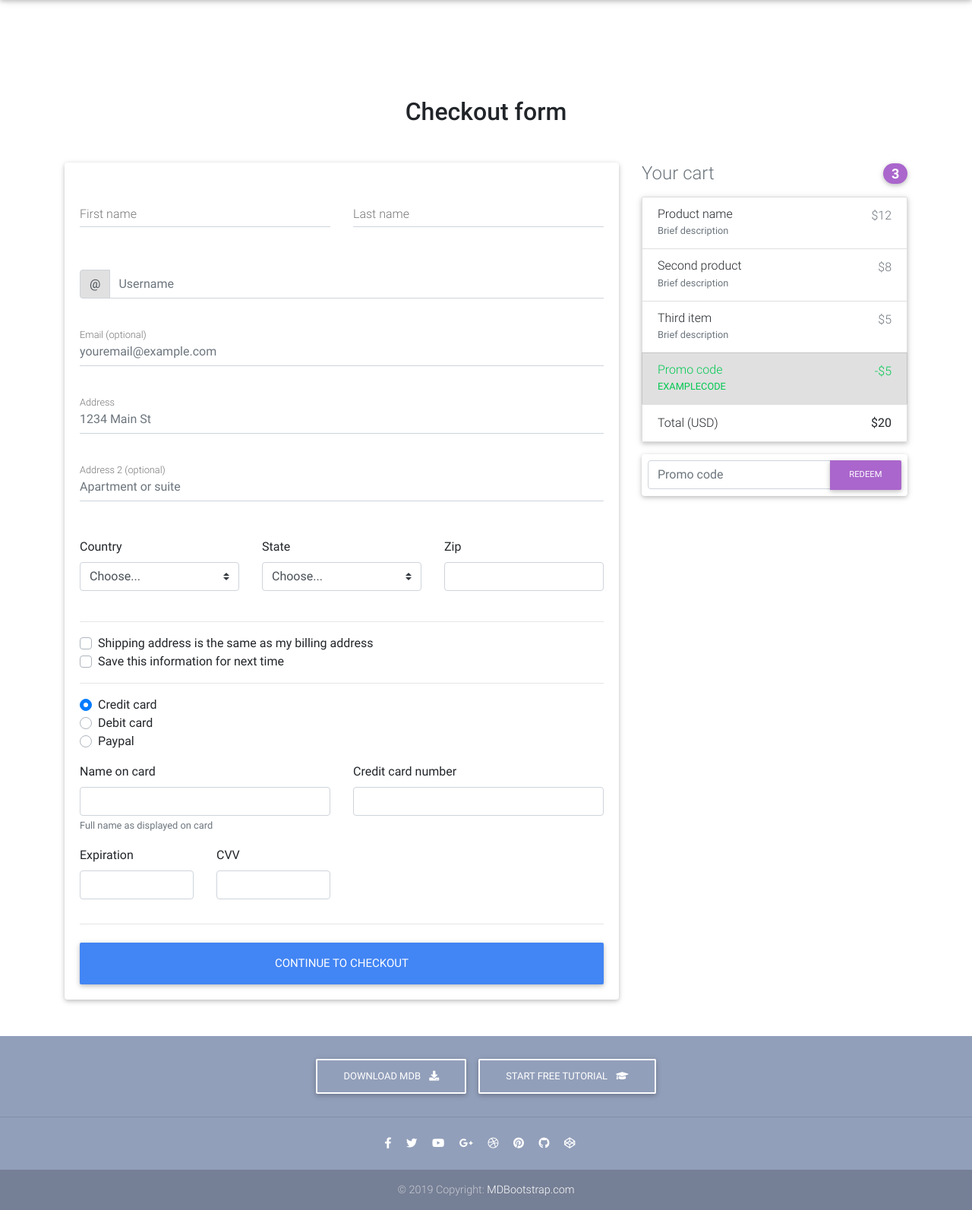
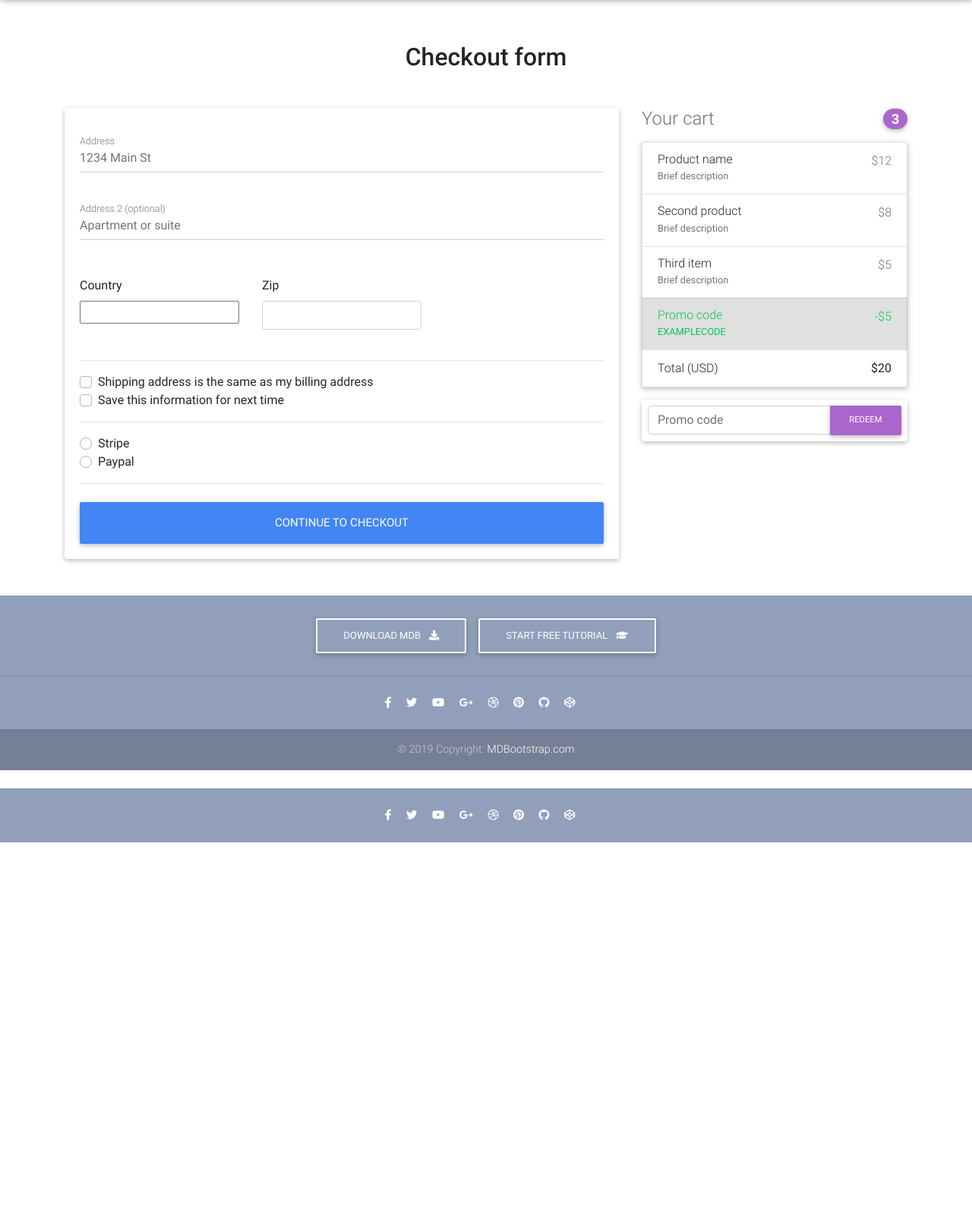
Before and after one commit to Prashant-Sethi/django-ecommerce-tut, a Django app: page /checkout/ in a window 1280 px wide. Shown: the part 64-1657 px from the top of the page at 76% size. After the commit the page ends 1173 px from the top, so only its background shows below. Run offline with Django 3.2, Linux system fonts and the light colour scheme; a user stored in the database is signed in; tables that the repository leaves empty hold one stand-in row (values such as "Sample post"); some libraries are stand-ins or nearby versions.

Commit message:
Added checkout route handling

```diff
--- a/jd_ecom_prj/settings/base.py
+++ b/jd_ecom_prj/settings/base.py
@@ -43,7 +43,8 @@
     'allauth.account',
     'allauth.socialaccount',
 
-    'crispy_forms'
+    'crispy_forms',
+    'django_countries'
 ]
 
 MIDDLEWARE = [
--- /dev/null
+++ b/store/forms.py
@@ -0,0 +1,45 @@
+from django import forms
+from django_countries.fields import CountryField
+from django_countries.widgets import CountrySelectWidget
+
+
+PAYMENT_CHOICES = (
+    ('S', 'Stripe'),
+    ('P', 'Paypal')
+)
+
+
+class CheckoutForm(forms.Form):
+    street_address = forms.CharField(
+        widget=forms.TextInput(attrs={
+            'placeholder': '1234 Main St',
+            'class': 'form-control'
+        }))
+
+    apartment_address = forms.CharField(
+        required=False,
+        widget=forms.TextInput(attrs={
+            'placeholder': 'Apartment or suite',
+            'class': 'form-control'
+        }))
+
+    country = CountryField(
+        blank_label='(Select country)').formfield(
+            widget=CountrySelectWidget(attrs={
+                'class': 'custom-select d-block w-100 form-control'
+            }))
+
+    zip_code = forms.CharField(
+        widget=forms.TextInput(attrs={
+            'class': 'form-control'
+        })
+    )
+
+    same_shipping_address = forms.BooleanField(
+        required=False, widget=forms.CheckboxInput())
+
+    save_info = forms.BooleanField(
+        required=False, widget=forms.CheckboxInput())
+
+    payment_option = forms.ChoiceField(
+        widget=forms.RadioSelect(), choices=PAYMENT_CHOICES)
--- a/store/templates/store/checkout.html
+++ b/store/templates/store/checkout.html
@@ -1,9 +1,10 @@
 {% extends 'base.html' %}
+{% load crispy_forms_tags %}
 
   {% block content %}
 
   <!--Main layout-->
-  <main class="mt-5 pt-4">
+  <main class="">
     <div class="container wow fadeIn">
 
       <!-- Heading -->
@@ -19,61 +20,20 @@
           <div class="card">
 
             <!--Card content-->
-            <form class="card-body">
-
-              <!--Grid row-->
-              <div class="row">
-
-                <!--Grid column-->
-                <div class="col-md-6 mb-2">
-
-                  <!--firstName-->
-                  <div class="md-form ">
-                    <input type="text" id="firstName" class="form-control">
-                    <label for="firstName" class="">First name</label>
-                  </div>
-
-                </div>
-                <!--Grid column-->
-
-                <!--Grid column-->
-                <div class="col-md-6 mb-2">
-
-                  <!--lastName-->
-                  <div class="md-form">
-                    <input type="text" id="lastName" class="form-control">
-                    <label for="lastName" class="">Last name</label>
-                  </div>
-
-                </div>
-                <!--Grid column-->
-
-              </div>
-              <!--Grid row-->
-
-              <!--Username-->
-              <div class="md-form input-group pl-0 mb-5">
-                <div class="input-group-prepend">
-                  <span class="input-group-text" id="basic-addon1">@</span>
-                </div>
-                <input type="text" class="form-control py-0" placeholder="Username" aria-describedby="basic-addon1">
-              </div>
-
-              <!--email-->
-              <div class="md-form mb-5">
-                <input type="text" id="email" class="form-control" placeholder="youremail@example.com">
-                <label for="email" class="">Email (optional)</label>
-              </div>
+            <form class="card-body" method="post">
+            {% csrf_token %}
 
               <!--address-->
               <div class="md-form mb-5">
-                <input type="text" id="address" class="form-control" placeholder="1234 Main St">
+                {% comment %} <input type="text" id="address" class="form-control" placeholder="1234 Main St"> {% endcomment %}
+                {{ form.street_address }}
                 <label for="address" class="">Address</label>
               </div>
 
               <!--address-2-->
               <div class="md-form mb-5">
-                <input type="text" id="address-2" class="form-control" placeholder="Apartment or suite">
+                {% comment %} <input type="text" id="address-2" class="form-control" placeholder="Apartment or suite"> {% endcomment %}
+                {{ form.apartment_address }}
                 <label for="address-2" class="">Address 2 (optional)</label>
               </div>
 
@@ -84,17 +44,18 @@
                 <div class="col-lg-4 col-md-12 mb-4">
 
                   <label for="country">Country</label>
-                  <select class="custom-select d-block w-100" id="country" required>
+                  {% comment %} <select class="custom-select d-block w-100" id="country" required>
                     <option value="">Choose...</option>
                     <option>United States</option>
-                  </select>
+                  </select> {% endcomment %}
+                  {{ form.country }}
                   <div class="invalid-feedback">
                     Please select a valid country.
                   </div>
 
                 </div>
                 <!--Grid column-->
-
+{% comment %}
                 <!--Grid column-->
                 <div class="col-lg-4 col-md-6 mb-4">
 
@@ -107,14 +68,15 @@
                     Please provide a valid state.
                   </div>
 
-                </div>
+                </div> {% endcomment %}
                 <!--Grid column-->
 
                 <!--Grid column-->
                 <div class="col-lg-4 col-md-6 mb-4">
 
                   <label for="zip">Zip</label>
-                  <input type="text" class="form-control" id="zip" placeholder="" required>
+                  {% comment %} <input type="text" class="form-control" id="zip" placeholder="" required> {% endcomment %}
+                  {{ form.zip_code }}
                   <div class="invalid-feedback">
                     Zip code required.
                   </div>
@@ -128,62 +90,25 @@
               <hr>
 
               <div class="custom-control custom-checkbox">
-                <input type="checkbox" class="custom-control-input" id="same-address">
+                <input type="checkbox" class="custom-control-input" name="same_shipping_address" id="same-address"
+                {% if form.same_shipping_address.value %} checked{% endif %}>
                 <label class="custom-control-label" for="same-address">Shipping address is the same as my billing address</label>
               </div>
               <div class="custom-control custom-checkbox">
-                <input type="checkbox" class="custom-control-input" id="save-info">
+                <input type="checkbox" class="custom-control-input" name="save_info" id="save-info"
+                {% if form.save_info.value %} checked{% endif %}>
                 <label class="custom-control-label" for="save-info">Save this information for next time</label>
               </div>
 
               <hr>
 
               <div class="d-block my-3">
-                <div class="custom-control custom-radio">
-                  <input id="credit" name="paymentMethod" type="radio" class="custom-control-input" checked required>
-                  <label class="custom-control-label" for="credit">Credit card</label>
-                </div>
-                <div class="custom-control custom-radio">
-                  <input id="debit" name="paymentMethod" type="radio" class="custom-control-input" required>
-                  <label class="custom-control-label" for="debit">Debit card</label>
-                </div>
-                <div class="custom-control custom-radio">
-                  <input id="paypal" name="paymentMethod" type="radio" class="custom-control-input" required>
-                  <label class="custom-control-label" for="paypal">Paypal</label>
-                </div>
-              </div>
-              <div class="row">
-                <div class="col-md-6 mb-3">
-                  <label for="cc-name">Name on card</label>
-                  <input type="text" class="form-control" id="cc-name" placeholder="" required>
-                  <small class="text-muted">Full name as displayed on card</small>
-                  <div class="invalid-feedback">
-                    Name on card is required
+                {% for value, name in form.fields.payment_option.choices %}
+                  <div class="custom-control custom-radio">
+                    <input id="{{ name }}" value="{{ value }}" name="payment_option" type="radio" class="custom-control-input" required>
+                    <label class="custom-control-label" for="{{ name }}">{{ name }}</label>
                   </div>
-                </div>
-                <div class="col-md-6 mb-3">
-                  <label for="cc-number">Credit card number</label>
-                  <input type="text" class="form-control" id="cc-number" placeholder="" required>
-                  <div class="invalid-feedback">
-                    Credit card number is required
-                  </div>
-                </div>
-              </div>
-              <div class="row">
-                <div class="col-md-3 mb-3">
-                  <label for="cc-expiration">Expiration</label>
-                  <input type="text" class="form-control" id="cc-expiration" placeholder="" required>
-                  <div class="invalid-feedback">
-                    Expiration date required
-                  </div>
-                </div>
-                <div class="col-md-3 mb-3">
-                  <label for="cc-expiration">CVV</label>
-                  <input type="text" class="form-control" id="cc-cvv" placeholder="" required>
-                  <div class="invalid-feedback">
-                    Security code required
-                  </div>
-                </div>
+                {% endfor %}
               </div>
               <hr class="mb-4">
               <button class="btn btn-primary btn-lg btn-block" type="submit">Continue to checkout</button>
--- a/store/urls.py
+++ b/store/urls.py
@@ -17,5 +17,5 @@
          views.remove_item_at_checkout, name='remove-at-checkout'),
     path('order-summary/', views.OrderSummaryView.as_view(),
          name='order-summary-page'),
-    path('checkout/', views.checkout_page, name='checkout-page')
+    path('checkout/', views.CheckoutView.as_view(), name='checkout-page')
 ]
--- a/store/views.py
+++ b/store/views.py
@@ -6,7 +6,8 @@
 from django.views.generic import ListView, DetailView, View
 from django.utils import timezone
 
-from .models import Item, Order, OrderItem
+from .forms import CheckoutForm
+from .models import Item, Order, OrderItem, BillingAddress
 
 # Create your views here.
 
@@ -34,16 +35,48 @@
             }
             return render(self.request, 'store/order-summary.html', context)
         except ObjectDoesNotExist:
-            messages.error(self.request, "You do not have an active order")
+            messages.warning(self.request, "You do not have an active order")
             return redirect('home-page')
 
 
-@login_required
-def checkout_page(request):
-    context = {}
-    #     'items': Item.objects.all()
-    # }
-    return render(request, 'store/checkout.html', context)
+class CheckoutView(LoginRequiredMixin, View):
+    def get(self, *args, **kwargs):
+        form = CheckoutForm()
+        context = {
+            'form': form
+        }
+        return render(self.request, 'store/checkout.html', context)
+
+    def post(self, *args, **kwargs):
+        form = CheckoutForm(self.request.POST or None)
+        try:
+            order = Order.objects.get(user=self.request.user, ordered=False)
+        except ObjectDoesNotExist:
+            messages.warning(self.request, "You do not have an active order")
+            return redirect('home-page')
+        if form.is_valid():
+            print('Form is valid')
+            street_address = form.cleaned_data.get('street_address')
+            apartment_address = form.cleaned_data.get('apartment_address')
+            country = form.cleaned_data.get('country')
+            zip_code = form.cleaned_data.get('zip_code')
+            # TODO: add functionality for these fields
+            # same_shipping_address = form.cleaned_data.get(
+            #     'same_shipping_address')
+            # save_info = form.cleaned_data.get('save_info')
+            payment_option = form.cleaned_data.get('payment_option')
+            billing_address = BillingAddress(
+                user=self.request.user,
+                street_address=street_address,
+                apartment_address=apartment_address,
+                country=country,
+                zip_code=zip_code
+            )
+            billing_address.save()
+            order.billing_address = billing_address
+            order.save()
+        messages.warning(self.request, 'Failed checkout')
+        return redirect('checkout-page')
 
 
 def add_order_item(request, slug):
```
Also changed, not shown: store/models.py (+18 -0 lines), store/migrations/0013_billingaddress.py (added), store/migrations/0014_order_billing_address.py (added), store/migrations/0015_auto_20200607_1536.py (added).
